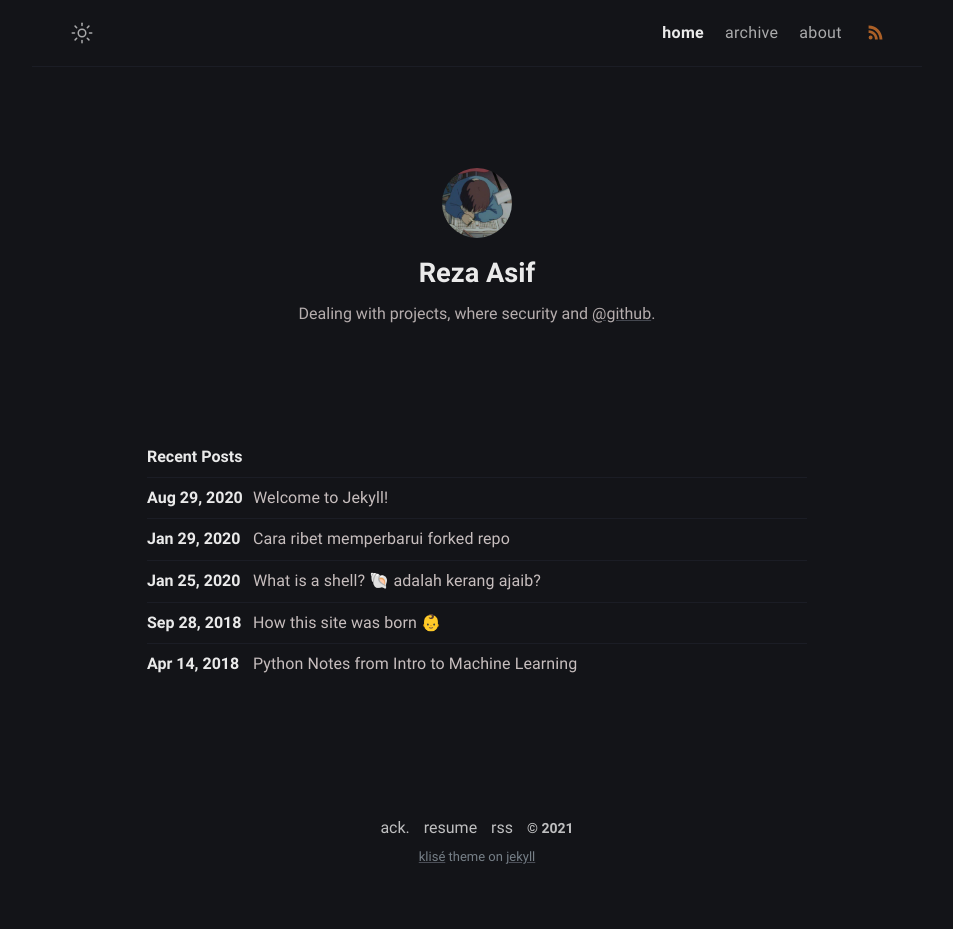
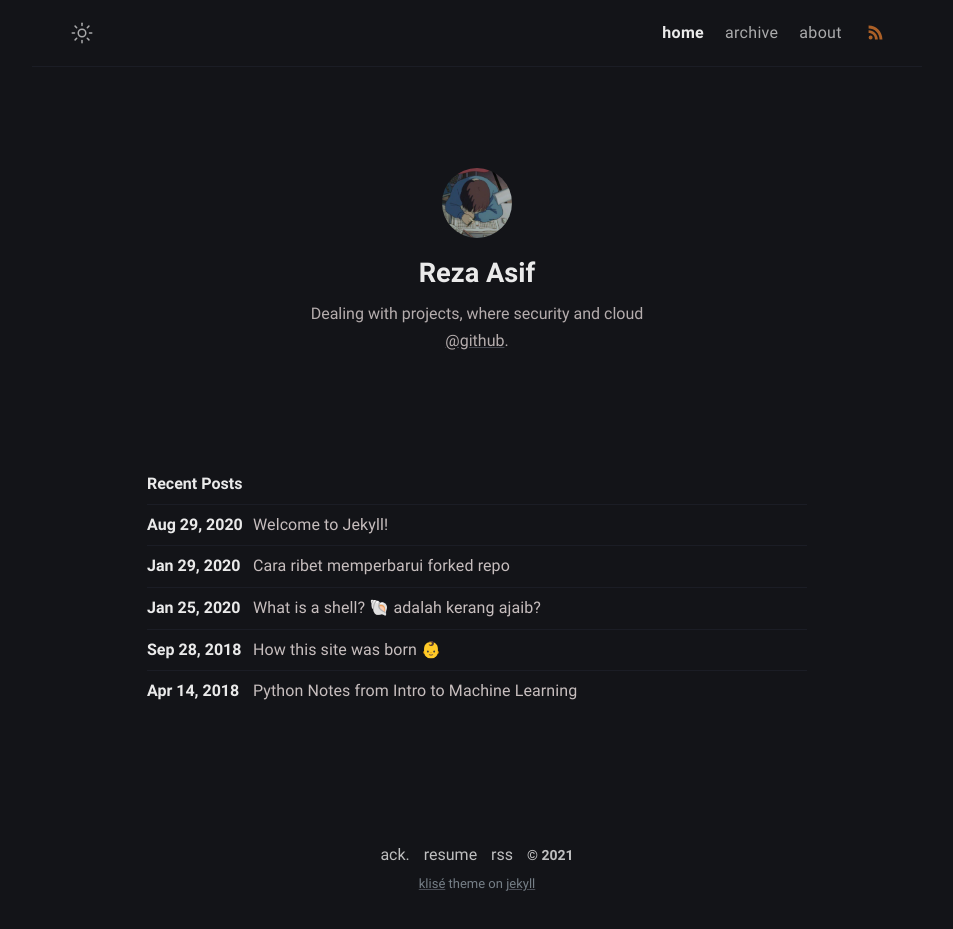
Before and after one commit to securebitAsif/fabulous-jupiter-8f84d, a Jekyll site: the page built from index.md, in a window 1280 px wide. Shown: the whole page, without its empty margins (163-1116 px from the left). Built offline with Jekyll 4.4.1, drawn with Linux system fonts in a browser that asks for light colours; before the commit the page ends 902 px from its top, so only the background shows below that.

Commit message:
_config.yml: changed

```diff
--- a/_config.yml
+++ b/_config.yml
@@ -11,7 +11,7 @@ mode: dark
 author:
   name: Reza Asif
   bio: >-
-   Dealing with projects, where security and  <a
+   Dealing with projects, where security and cloud <a
     href="https://github.com/piharpi/jekyll-klise" target="_blank"
     rel="noopener">@github</a>.
   username: username
```
